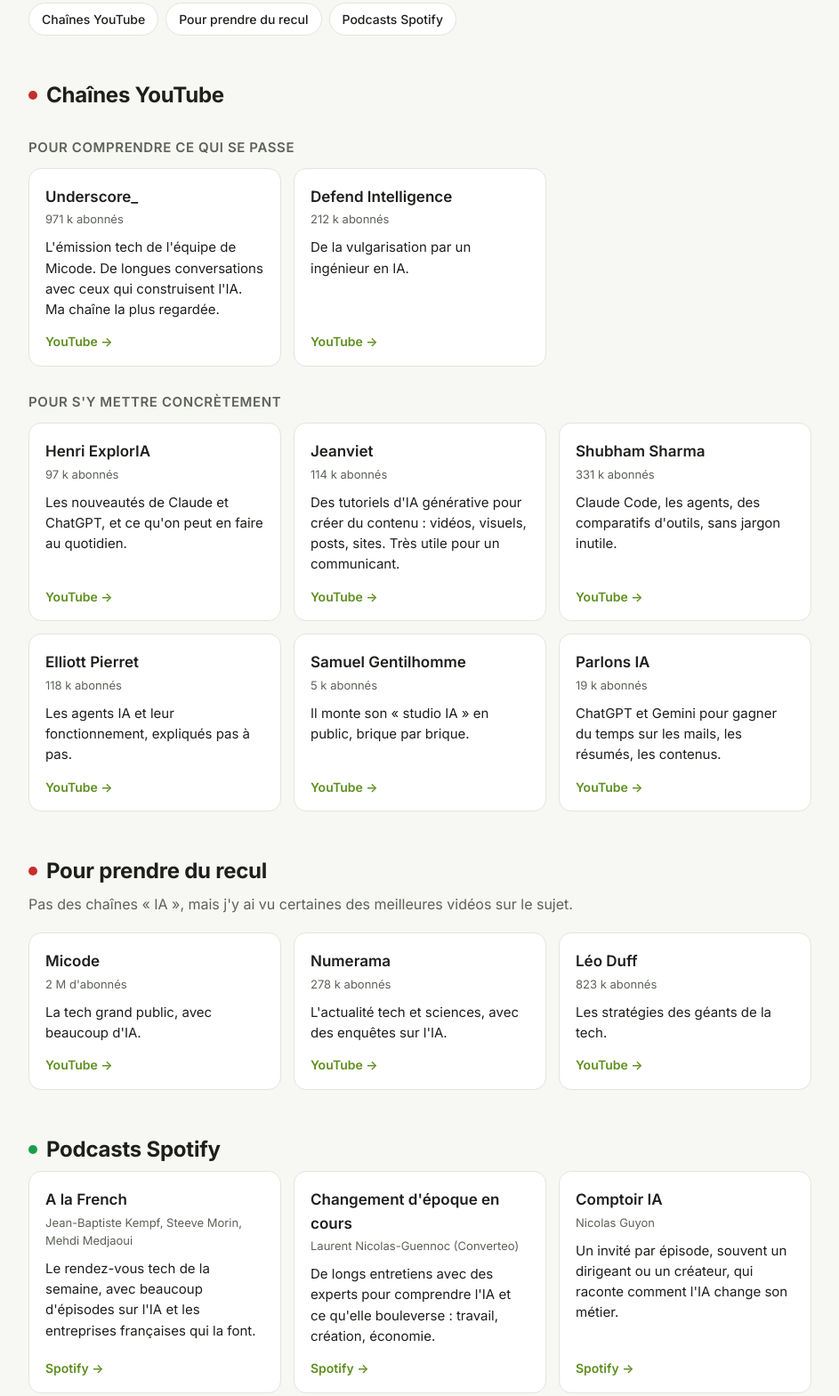
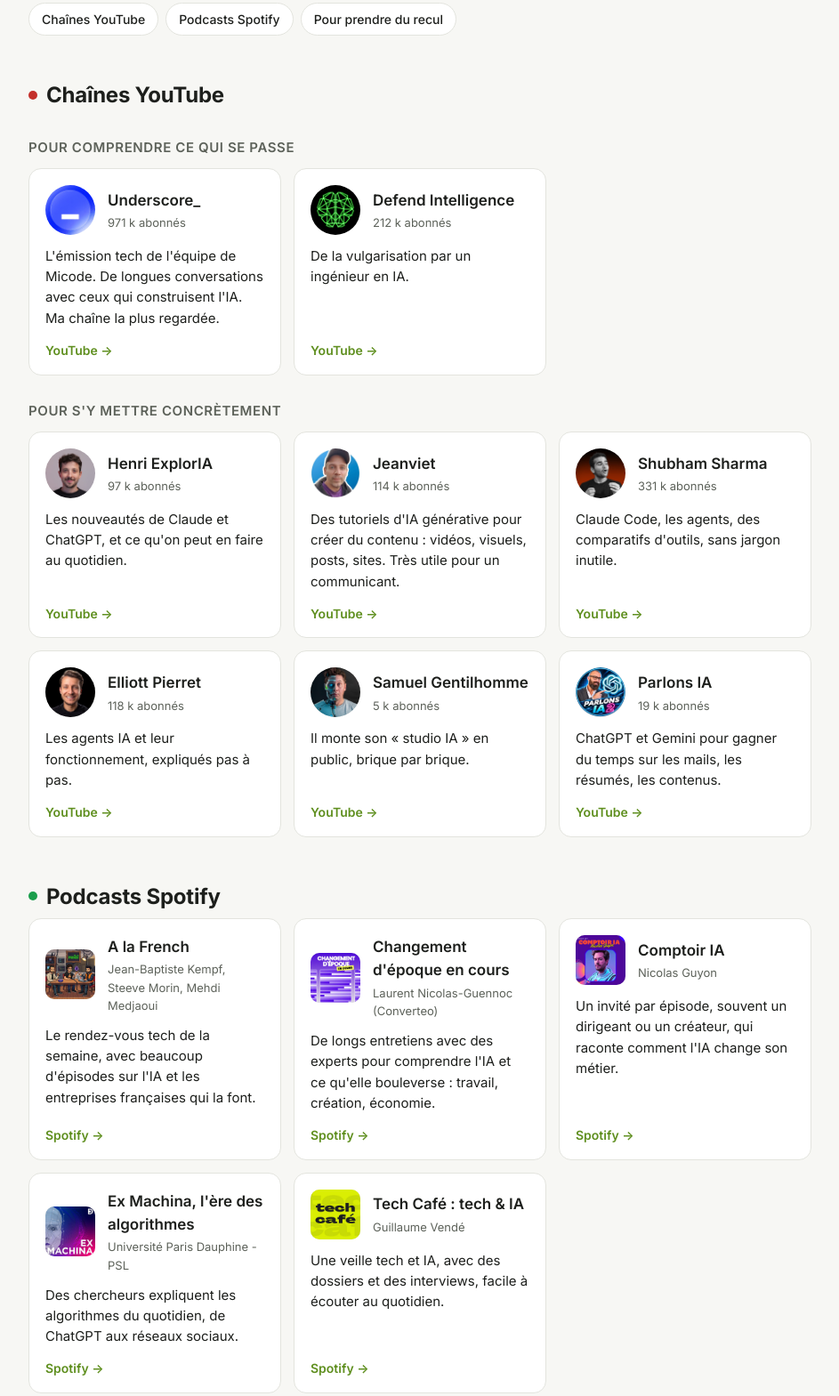
Before and after one commit to maxtaillebois/veille-ia, a plain HTML site: page index.html in a window 1280 px wide. Shown: the part 288-1857 px from the top of the page at 89% size, without its empty margins (168-1111 px from the left). Drawn offline with Linux system fonts and the light colour scheme.

Commit message:
Visuels et nouvel ordre : YouTube, Spotify, puis pour prendre du recul
Co-Authored-By: Claude Opus 5.5 <noreply@anthropic.com>

```diff
--- a/index.html
+++ b/index.html
@@ -92,6 +92,12 @@
   .card .go { font-size: 14px; font-weight: 600; color: var(--accent); }
   .yt .card .go::before { content: "YouTube "; }
   .sp .card .go::before { content: "Spotify "; }
+  .head { display: flex; align-items: center; gap: 14px; margin-bottom: 12px; }
+  .head img { width: 56px; height: 56px; flex: none; object-fit: cover; background: var(--line); }
+  .yt .head img { border-radius: 50%; }
+  .sp .head img { border-radius: 10px; }
+  .head .meta { margin: 2px 0 0; }
+  .recul .dot { background: var(--accent); }
   .note {
     margin-top: 16px; font-size: 15px; color: var(--muted);
     border-left: 3px solid var(--accent); padding: 4px 0 4px 12px;
@@ -112,8 +118,8 @@
     <p class="lead">Des chaînes pour comprendre, d'autres pour se lancer, et des podcasts à écouter dans les transports. Tout est en français.</p>
     <nav class="jump" aria-label="Aller à">
       <a href="#youtube">Chaînes YouTube</a>
+      <a href="#podcasts">Podcasts Spotify</a>
       <a href="#recul">Pour prendre du recul</a>
-      <a href="#podcasts">Podcasts Spotify</a>
     </nav>
   </header>
 
@@ -123,14 +129,14 @@
     <h3>Pour comprendre ce qui se passe</h3>
     <div class="grid">
       <a class="card" href="https://www.youtube.com/@Underscore_" target="_blank" rel="noopener">
-        <p class="name">Underscore_</p>
-        <p class="meta">971 k abonnés</p>
+        <div class="head"><img src="img/underscore.jpg" alt="" width="56" height="56" loading="lazy"><div><p class="name">Underscore_</p>
+        <p class="meta">971 k abonnés</p></div></div>
         <p class="desc">L'émission tech de l'équipe de Micode. De longues conversations avec ceux qui construisent l'IA. Ma chaîne la plus regardée.</p>
         <span class="go">→</span>
       </a>
       <a class="card" href="https://www.youtube.com/@DefendIntelligence" target="_blank" rel="noopener">
-        <p class="name">Defend Intelligence</p>
-        <p class="meta">212 k abonnés</p>
+        <div class="head"><img src="img/defend.jpg" alt="" width="56" height="56" loading="lazy"><div><p class="name">Defend Intelligence</p>
+        <p class="meta">212 k abonnés</p></div></div>
         <p class="desc">De la vulgarisation par un ingénieur en IA.</p>
         <span class="go">→</span>
       </a>
@@ -139,64 +145,39 @@
     <h3>Pour s'y mettre concrètement</h3>
     <div class="grid">
       <a class="card" href="https://www.youtube.com/@HenriExplorIA" target="_blank" rel="noopener">
-        <p class="name">Henri ExplorIA</p>
-        <p class="meta">97 k abonnés</p>
+        <div class="head"><img src="img/henri.jpg" alt="" width="56" height="56" loading="lazy"><div><p class="name">Henri ExplorIA</p>
+        <p class="meta">97 k abonnés</p></div></div>
         <p class="desc">Les nouveautés de Claude et ChatGPT, et ce qu'on peut en faire au quotidien.</p>
         <span class="go">→</span>
       </a>
       <a class="card" href="https://www.youtube.com/@jeanviet" target="_blank" rel="noopener">
-        <p class="name">Jeanviet</p>
-        <p class="meta">114 k abonnés</p>
+        <div class="head"><img src="img/jeanviet.jpg" alt="" width="56" height="56" loading="lazy"><div><p class="name">Jeanviet</p>
+        <p class="meta">114 k abonnés</p></div></div>
         <p class="desc">Des tutoriels d'IA générative pour créer du contenu : vidéos, visuels, posts, sites. Très utile pour un communicant.</p>
         <span class="go">→</span>
       </a>
       <a class="card" href="https://www.youtube.com/@Shubham_Sharma" target="_blank" rel="noopener">
-        <p class="name">Shubham Sharma</p>
-        <p class="meta">331 k abonnés</p>
+        <div class="head"><img src="img/shubham.jpg" alt="" width="56" height="56" loading="lazy"><div><p class="name">Shubham Sharma</p>
+        <p class="meta">331 k abonnés</p></div></div>
         <p class="desc">Claude Code, les agents, des comparatifs d'outils, sans jargon inutile.</p>
         <span class="go">→</span>
       </a>
       <a class="card" href="https://www.youtube.com/@elliottpierret" target="_blank" rel="noopener">
-        <p class="name">Elliott Pierret</p>
-        <p class="meta">118 k abonnés</p>
+        <div class="head"><img src="img/elliott.jpg" alt="" width="56" height="56" loading="lazy"><div><p class="name">Elliott Pierret</p>
+        <p class="meta">118 k abonnés</p></div></div>
         <p class="desc">Les agents IA et leur fonctionnement, expliqués pas à pas.</p>
         <span class="go">→</span>
       </a>
       <a class="card" href="https://www.youtube.com/@monstudioIA" target="_blank" rel="noopener">
-        <p class="name">Samuel Gentilhomme</p>
-        <p class="meta">5 k abonnés</p>
+        <div class="head"><img src="img/samuel.jpg" alt="" width="56" height="56" loading="lazy"><div><p class="name">Samuel Gentilhomme</p>
+        <p class="meta">5 k abonnés</p></div></div>
         <p class="desc">Il monte son « studio IA » en public, brique par brique.</p>
         <span class="go">→</span>
       </a>
       <a class="card" href="https://www.youtube.com/@Parlons.IA.2" target="_blank" rel="noopener">
-        <p class="name">Parlons IA</p>
-        <p class="meta">19 k abonnés</p>
+        <div class="head"><img src="img/parlonsia.jpg" alt="" width="56" height="56" loading="lazy"><div><p class="name">Parlons IA</p>
+        <p class="meta">19 k abonnés</p></div></div>
         <p class="desc">ChatGPT et Gemini pour gagner du temps sur les mails, les résumés, les contenus.</p>
-        <span class="go">→</span>
-      </a>
-    </div>
-  </section>
-
-  <section id="recul" class="yt">
-    <h2><span class="dot"></span>Pour prendre du recul</h2>
-    <p class="intro">Pas des chaînes « IA », mais j'y ai vu certaines des meilleures vidéos sur le sujet.</p>
-    <div class="grid">
-      <a class="card" href="https://www.youtube.com/@Micode" target="_blank" rel="noopener">
-        <p class="name">Micode</p>
-        <p class="meta">2 M d'abonnés</p>
-        <p class="desc">La tech grand public, avec beaucoup d'IA.</p>
-        <span class="go">→</span>
-      </a>
-      <a class="card" href="https://www.youtube.com/@numerama" target="_blank" rel="noopener">
-        <p class="name">Numerama</p>
-        <p class="meta">278 k abonnés</p>
-        <p class="desc">L'actualité tech et sciences, avec des enquêtes sur l'IA.</p>
-        <span class="go">→</span>
-      </a>
-      <a class="card" href="https://www.youtube.com/@LeoDuff" target="_blank" rel="noopener">
-        <p class="name">Léo Duff</p>
-        <p class="meta">823 k abonnés</p>
-        <p class="desc">Les stratégies des géants de la tech.</p>
         <span class="go">→</span>
       </a>
     </div>
@@ -206,37 +187,62 @@
     <h2><span class="dot"></span>Podcasts Spotify</h2>
     <div class="grid">
       <a class="card" href="https://open.spotify.com/show/27JsAiSutGZMJHC2TlPeBm" target="_blank" rel="noopener">
-        <p class="name">A la French</p>
-        <p class="meta">Jean-Baptiste Kempf, Steeve Morin, Mehdi Medjaoui</p>
+        <div class="head"><img src="img/alafrench.jpg" alt="" width="56" height="56" loading="lazy"><div><p class="name">A la French</p>
+        <p class="meta">Jean-Baptiste Kempf, Steeve Morin, Mehdi Medjaoui</p></div></div>
         <p class="desc">Le rendez-vous tech de la semaine, avec beaucoup d'épisodes sur l'IA et les entreprises françaises qui la font.</p>
         <span class="go">→</span>
       </a>
       <a class="card" href="https://open.spotify.com/show/4dGsAawO4ckJ4918IcWb6m" target="_blank" rel="noopener">
-        <p class="name">Changement d'époque en cours</p>
-        <p class="meta">Laurent Nicolas-Guennoc (Converteo)</p>
+        <div class="head"><img src="img/changement.jpg" alt="" width="56" height="56" loading="lazy"><div><p class="name">Changement d'époque en cours</p>
+        <p class="meta">Laurent Nicolas-Guennoc (Converteo)</p></div></div>
         <p class="desc">De longs entretiens avec des experts pour comprendre l'IA et ce qu'elle bouleverse : travail, création, économie.</p>
         <span class="go">→</span>
       </a>
       <a class="card" href="https://open.spotify.com/show/4KtU82jRLNIHbI2srklrQv" target="_blank" rel="noopener">
-        <p class="name">Comptoir IA</p>
-        <p class="meta">Nicolas Guyon</p>
+        <div class="head"><img src="img/comptoir.jpg" alt="" width="56" height="56" loading="lazy"><div><p class="name">Comptoir IA</p>
+        <p class="meta">Nicolas Guyon</p></div></div>
         <p class="desc">Un invité par épisode, souvent un dirigeant ou un créateur, qui raconte comment l'IA change son métier.</p>
         <span class="go">→</span>
       </a>
       <a class="card" href="https://open.spotify.com/show/72pCvfRNnBLCSfFkSpO36g" target="_blank" rel="noopener">
-        <p class="name">Ex Machina, l'ère des algorithmes</p>
-        <p class="meta">Université Paris Dauphine - PSL</p>
+        <div class="head"><img src="img/exmachina.jpg" alt="" width="56" height="56" loading="lazy"><div><p class="name">Ex Machina, l'ère des algorithmes</p>
+        <p class="meta">Université Paris Dauphine - PSL</p></div></div>
         <p class="desc">Des chercheurs expliquent les algorithmes du quotidien, de ChatGPT aux réseaux sociaux.</p>
         <span class="go">→</span>
       </a>
       <a class="card" href="https://open.spotify.com/show/1MidB71rbYIRDIrcej073j" target="_blank" rel="noopener">
-        <p class="name">Tech Café : tech &amp; IA</p>
-        <p class="meta">Guillaume Vendé</p>
+        <div class="head"><img src="img/techcafe.jpg" alt="" width="56" height="56" loading="lazy"><div><p class="name">Tech Café : tech &amp; IA</p>
+        <p class="meta">Guillaume Vendé</p></div></div>
         <p class="desc">Une veille tech et IA, avec des dossiers et des interviews, facile à écouter au quotidien.</p>
         <span class="go">→</span>
       </a>
     </div>
     <p class="note">Underscore_, cité plus haut, existe aussi en podcast sur Spotify.</p>
+  </section>
+
+  <section id="recul" class="yt recul">
+    <h2><span class="dot"></span>Pour prendre du recul</h2>
+    <p class="intro">Pas des chaînes « IA », mais j'y ai vu certaines des meilleures vidéos sur le sujet.</p>
+    <div class="grid">
+      <a class="card" href="https://www.youtube.com/@Micode" target="_blank" rel="noopener">
+        <div class="head"><img src="img/micode.jpg" alt="" width="56" height="56" loading="lazy"><div><p class="name">Micode</p>
+        <p class="meta">2 M d'abonnés</p></div></div>
+        <p class="desc">La tech grand public, avec beaucoup d'IA.</p>
+        <span class="go">→</span>
+      </a>
+      <a class="card" href="https://www.youtube.com/@numerama" target="_blank" rel="noopener">
+        <div class="head"><img src="img/numerama.jpg" alt="" width="56" height="56" loading="lazy"><div><p class="name">Numerama</p>
+        <p class="meta">278 k abonnés</p></div></div>
+        <p class="desc">L'actualité tech et sciences, avec des enquêtes sur l'IA.</p>
+        <span class="go">→</span>
+      </a>
+      <a class="card" href="https://www.youtube.com/@LeoDuff" target="_blank" rel="noopener">
+        <div class="head"><img src="img/leoduff.jpg" alt="" width="56" height="56" loading="lazy"><div><p class="name">Léo Duff</p>
+        <p class="meta">823 k abonnés</p></div></div>
+        <p class="desc">Les stratégies des géants de la tech.</p>
+        <span class="go">→</span>
+      </a>
+    </div>
   </section>
 
   <footer>
```
Also changed, not shown: img/alafrench.jpg (added), img/changement.jpg (added), img/comptoir.jpg (added), img/defend.jpg (added), img/elliott.jpg (added), img/exmachina.jpg (added), img/henri.jpg (added), img/jeanviet.jpg (added), img/leoduff.jpg (added), img/micode.jpg (added), img/numerama.jpg (added), img/parlonsia.jpg (added), img/samuel.jpg (added), img/shubham.jpg (added), 2 more files.
